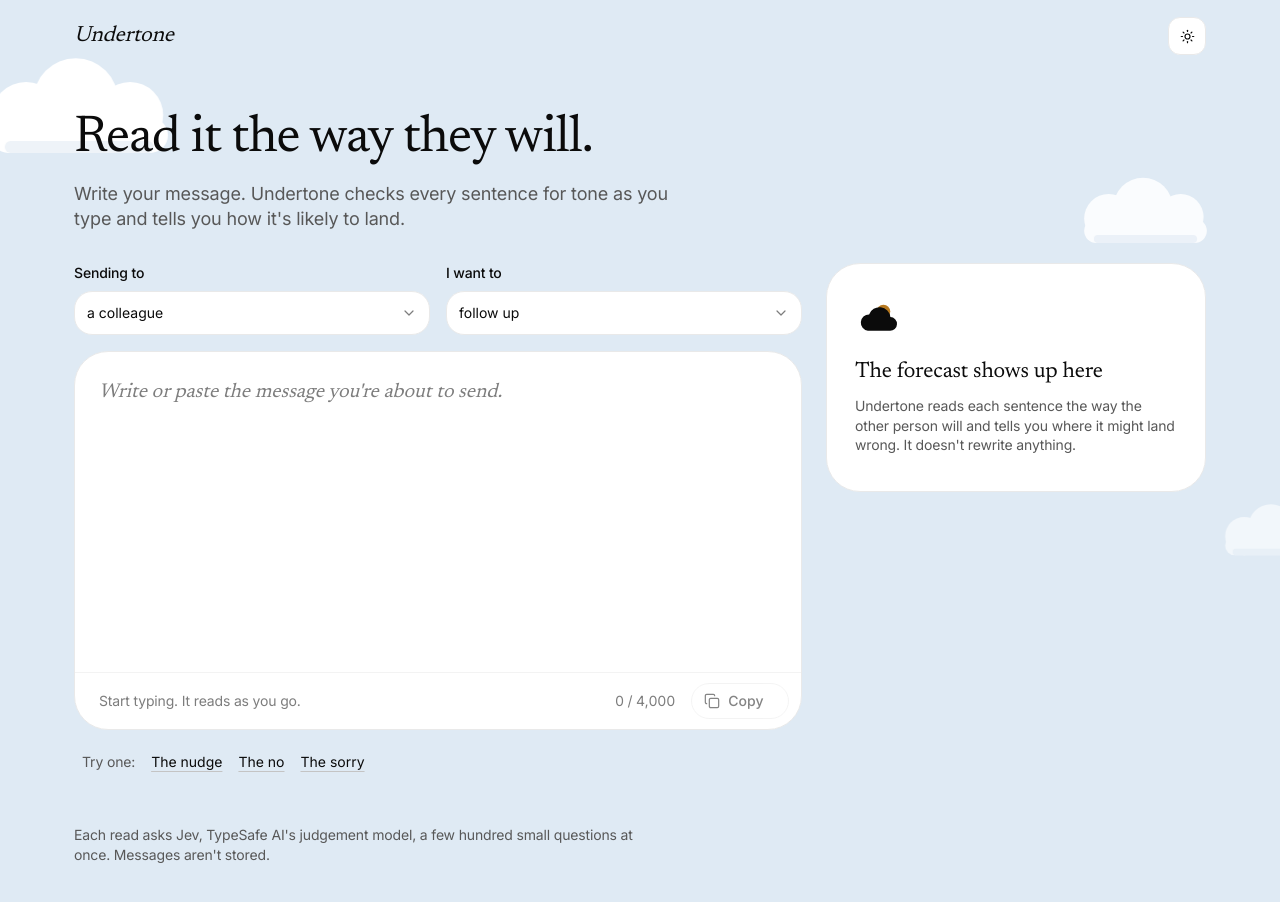
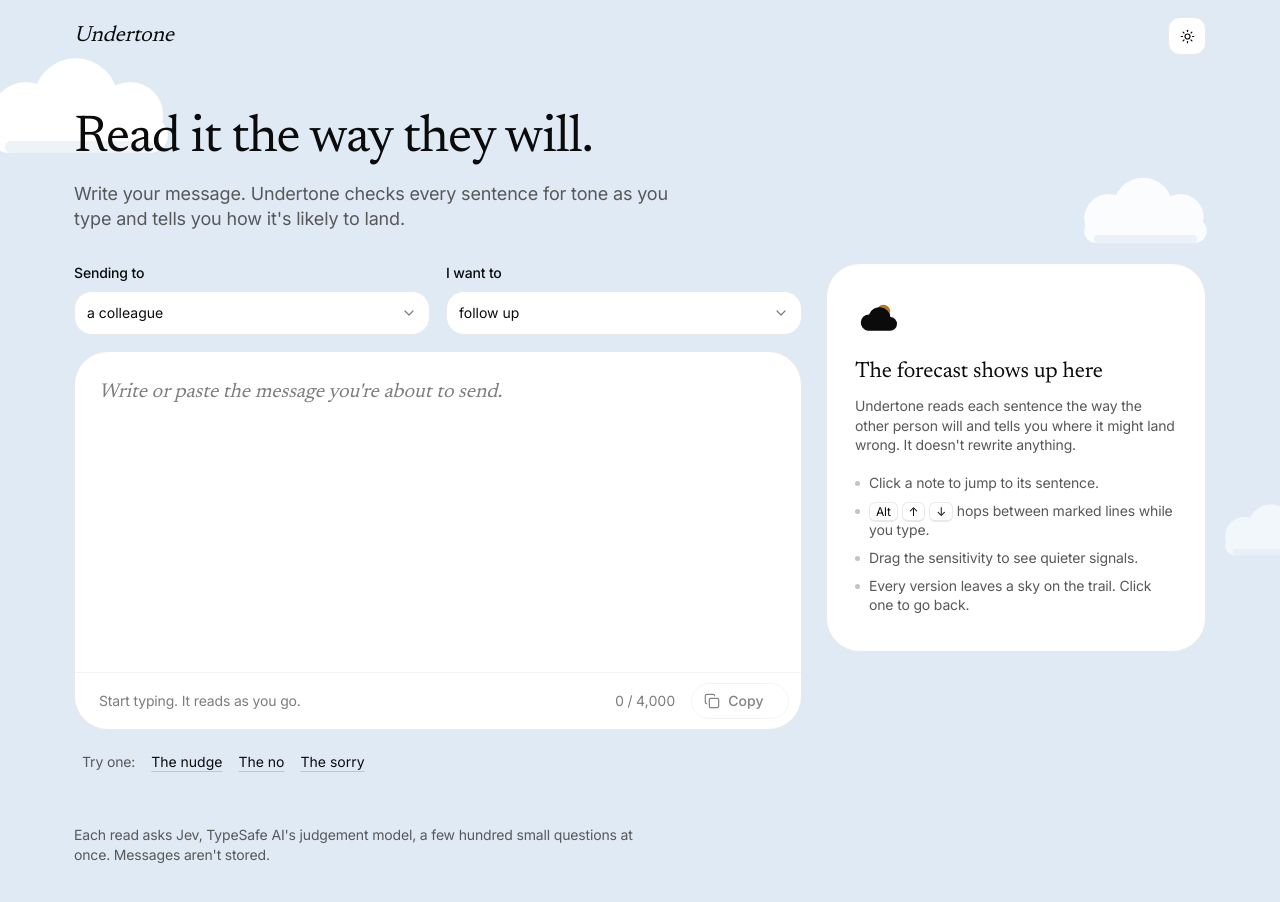
Before and after one commit to Rakshit-gen/undertone, a Next.js app: page / in a window 1280 px wide. Shown: the top 902 px of the page. Built offline with nearby package versions, Linux system fonts and the light colour scheme.

Commit message:
feat: explain the controls in the empty panel

```diff
--- a/src/components/Studio.module.css
+++ b/src/components/Studio.module.css
@@ -77,3 +77,17 @@
 @media (prefers-reduced-motion: reduce) {
   .right > section, .empty { animation: none; }
 }
+
+.how { margin-top: 18px; padding: 0; list-style: none; display: grid; gap: 8px; font-size: var(--text-sm); color: var(--text-secondary); }
+.how li { padding-left: 14px; position: relative; }
+.how li::before { content: ""; position: absolute; left: 0; top: .6em; width: 5px; height: 5px; border-radius: 50%; background: var(--border-strong); }
+.how kbd {
+  font: inherit;
+  font-size: var(--text-xs);
+  padding: 1px 6px;
+  border: 1px solid var(--border);
+  border-bottom-width: 2px;
+  border-radius: 6px;
+  background: var(--surface);
+  color: var(--foreground);
+}
--- a/src/components/Studio.tsx
+++ b/src/components/Studio.tsx
@@ -161,6 +161,12 @@
             <WeatherIcon sky="partly" className={styles.emptyIcon} />
             <h2>The forecast shows up here</h2>
             <p>Undertone reads each sentence the way the other person will and tells you where it might land wrong. It doesn&apos;t rewrite anything.</p>
+            <ul className={styles.how}>
+              <li>Click a note to jump to its sentence.</li>
+              <li><kbd>Alt</kbd> <kbd>↑</kbd> <kbd>↓</kbd> hops between marked lines while you type.</li>
+              <li>Drag the sensitivity to see quieter signals.</li>
+              <li>Every version leaves a sky on the trail. Click one to go back.</li>
+            </ul>
           </div>
         )}
       </aside>
```
